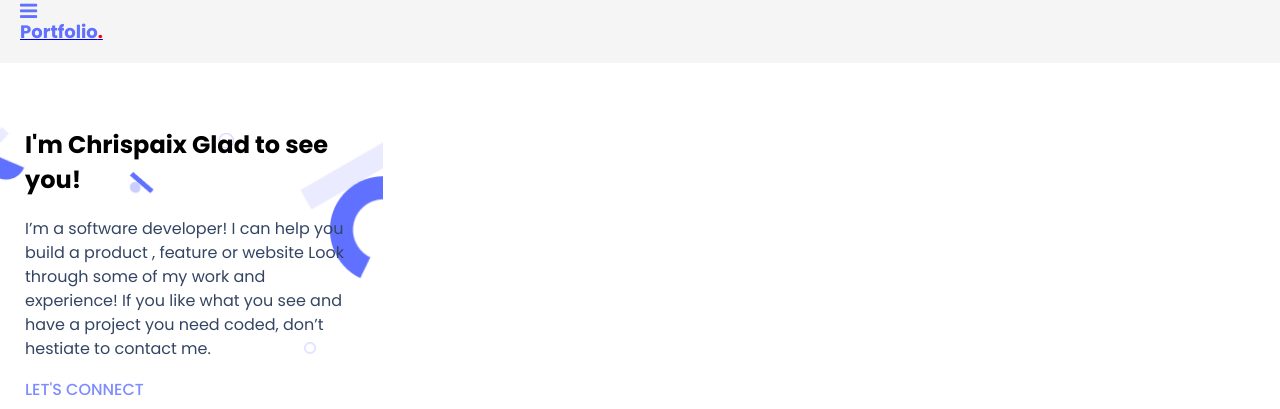
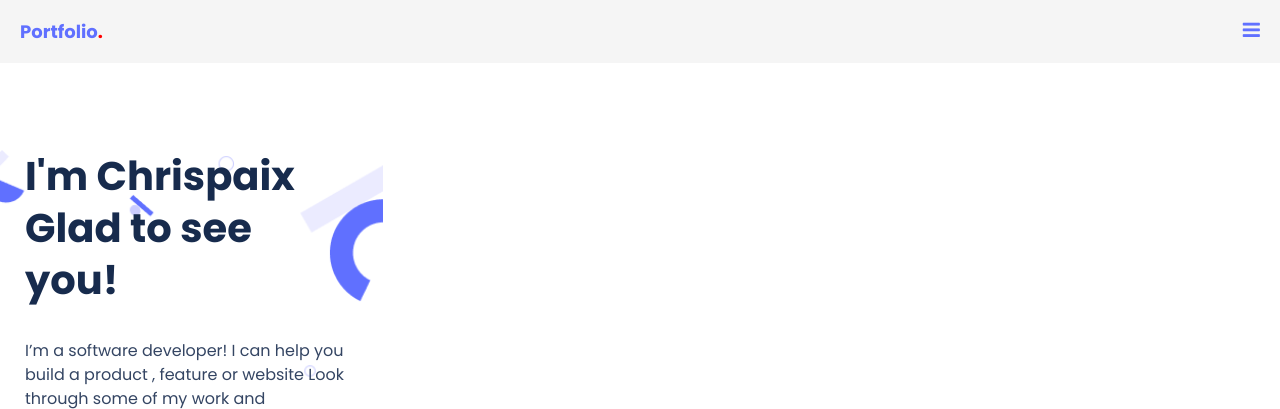
Before and after one commit to ChrispaixK/Microverse_Portfolio, a plain HTML site: page index.html in a window 1280 px wide. Shown: the top 409 px of the page. Drawn offline with Linux system fonts and the light colour scheme.

Commit message:
Update CSS file
Style header

```diff
--- a/style.css
+++ b/style.css
@@ -8,7 +8,7 @@ body {
   font-family: Poppins, sans-serif;
 }
 
-nav {
+header {
   width: 100%;
   position: fixed;
   top: 0;
@@ -30,8 +30,12 @@ nav {
   color: #6070ff;
 }
 
+.logo a {
+  text-decoration: none;
+}
+
 .logo span {
-  color: red;
+  color: rgb(255, 0, 0);
   font-weight: 900;
 }
 
@@ -56,7 +60,7 @@ nav {
   max-width: 327px;
 }
 
-.salutation h2 {
+.salutation h1 {
   margin-top: 150px;
   color: #172b4d;
   font-weight: 700;
```
